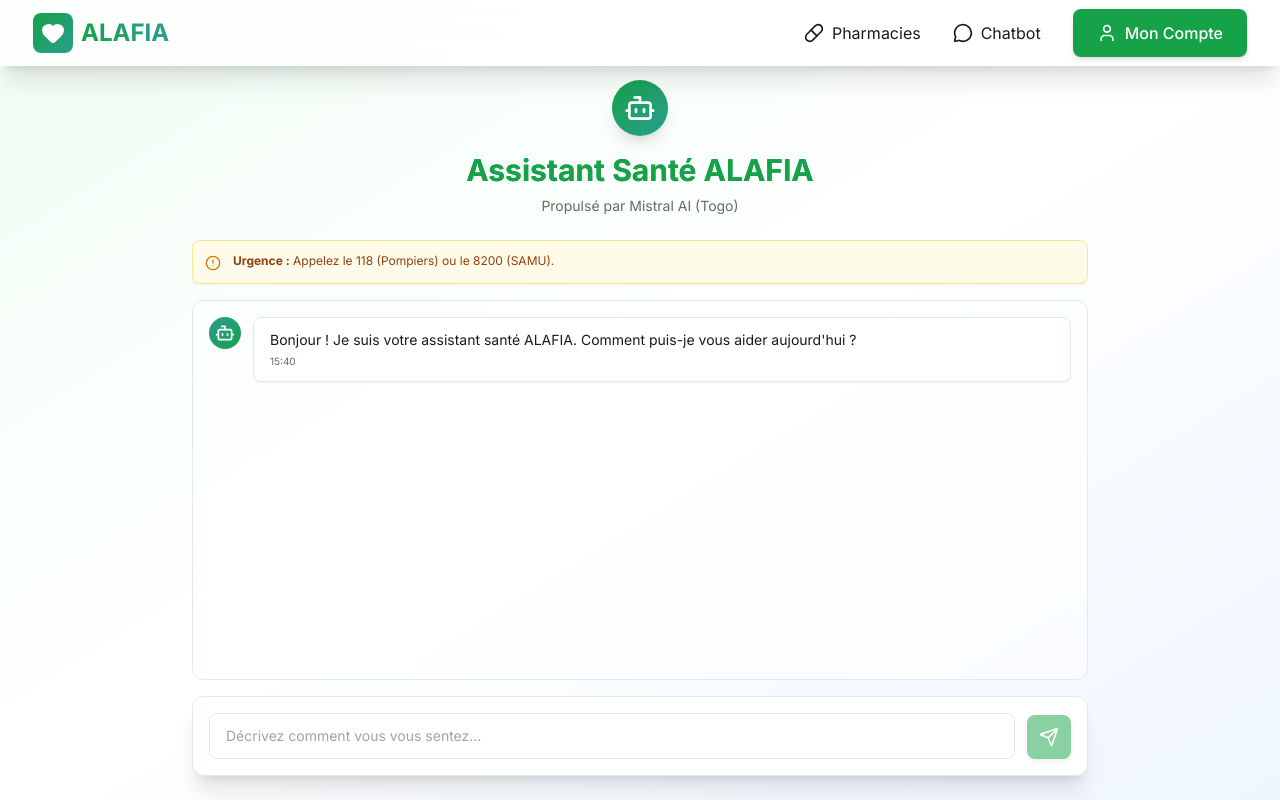
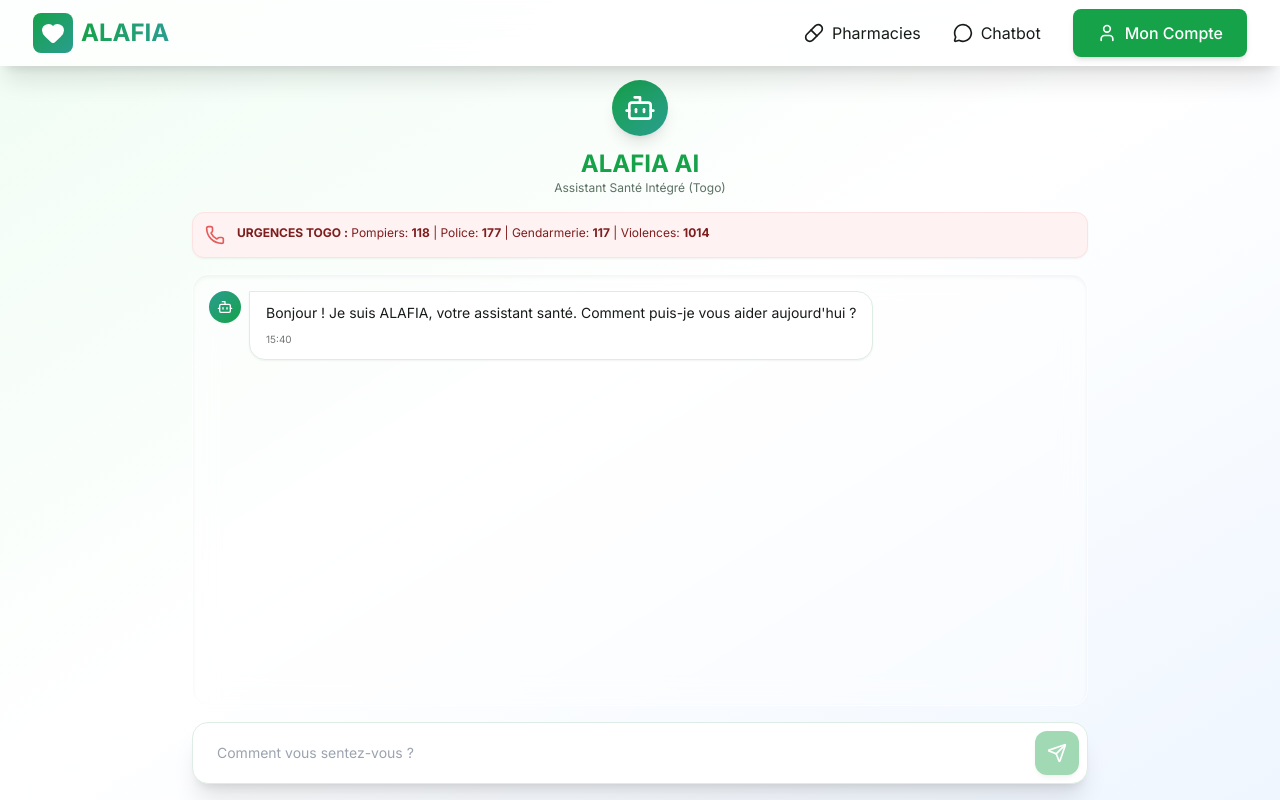
Before and after one commit to aarmad/alafia, a Next.js app: page /chatbot in a window 1280 px wide. Built offline with nearby package versions, Linux system fonts and the light colour scheme.

Commit message:
feat: change chatbot persona to professional doctor and remove static disease list

```diff
--- a/app/api/chat/route.ts
+++ b/app/api/chat/route.ts
@@ -1,6 +1,4 @@
 import { NextResponse } from 'next/server';
-import { promises as fs } from 'fs';
-import path from 'path';
 
 export const maxDuration = 30;
 
@@ -15,19 +13,30 @@
       });
     }
 
-    const jsonDirectory = path.join(process.cwd(), 'data');
-    const fileContents = await fs.readFile(jsonDirectory + '/diseases.json', 'utf8');
-    const diseases = JSON.parse(fileContents);
-    const diseasesContext = JSON.stringify(diseases.slice(0, 5));
-
     const systemMessage = {
       role: "system",
-      content: `Tu es ALAFIA, assistant médical au Togo. Urgence : 118 ou 8200. Connaissances : ${diseasesContext}. Réponds brièvement en Markdown. Pas de diagnostic médical.`
+      content: `Tu es un médecin professionnel et bienveillant.
+            Ta mission est d'écouter les symptômes de l'utilisateur, de poser des questions de suivi si nécessaire, et de donner des conseils médicaux avisés tout en restant prudent.
+
+            NUMÉROS D'URGENCE AU TOGO (À COMMUNIQUER SYSTÉMATIQUEMENT EN CAS DE DANGER) :
+            - Pompiers : 118 ou 22 21 67 06
+            - Police secours : 177
+            - Gendarmerie : 117 ou 22 22 21 39
+            - CHU Sylvanus Olympio : 22 21 25 01
+            - CHU Campus : 22 25 77 68
+            - Violences sexuelles : 1014 / Protection enfant : 111
+
+            CONSIGNES :
+            1. Réponds comme un médecin : sois empathique, précis et professionnel.
+            2. Analyse la conversation pour donner des conseils personnalisés.
+            3. Si les symptômes semblent graves (douleur thoracique, difficulté respiratoire, hémorragie), insiste pour que l'utilisateur contacte immédiatement les urgences listées ci-dessus.
+            4. Précise toujours que tes conseils sont à titre informatif et ne remplacent pas une consultation physique si le cas persiste.
+            5. Utilise le formatage Markdown pour tes réponses.`
     };
 
     const chatMessages = [systemMessage, ...messages];
 
-    // Tentative avec Llama 3 - Le modèle le plus stable sur le Router HF
+    // Appel au point d'accès moderne avec Llama 3.1
     const response = await fetch(
       "https://router.huggingface.co/v1/chat/completions",
       {
@@ -37,61 +46,43 @@
         },
         method: "POST",
         body: JSON.stringify({
-          model: "meta-llama/Llama-3.1-8B-Instruct", // Modèle standard et robuste
+          model: "meta-llama/Llama-3.1-8B-Instruct",
           messages: chatMessages,
-          max_tokens: 500,
+          max_tokens: 800,
         }),
       }
     );
 
     let result = await response.json();
 
-    // Si le modèle principal échoue, on tente un modèle de secours
     if (response.status !== 200) {
-      console.warn("Tentative de secours suite à erreur:", result.error?.message);
-
-      const fallbackResponse = await fetch(
+      console.warn("Erreur Llama, tentative de secours sur Mistral...");
+      const fallback = await fetch(
         "https://router.huggingface.co/v1/chat/completions",
         {
-          headers: {
-            Authorization: `Bearer ${apiKey}`,
-            "Content-Type": "application/json",
-          },
+          headers: { Authorization: `Bearer ${apiKey}`, "Content-Type": "application/json" },
           method: "POST",
           body: JSON.stringify({
             model: "mistralai/Mistral-7B-Instruct-v0.2",
             messages: chatMessages,
-            max_tokens: 500,
+            max_tokens: 500
           }),
         }
       );
-
-      result = await fallbackResponse.json();
-
-      if (fallbackResponse.status !== 200) {
-        throw new Error(result.error?.message || "Tous les modèles sont indisponibles.");
-      }
+      result = await fallback.json();
+      if (fallback.status !== 200) throw new Error(result.error?.message || "IA indisponible");
     }
 
     const aiContent = result.choices?.[0]?.message?.content;
 
     return NextResponse.json({
-      messages: [{
-        role: 'assistant',
-        content: aiContent || "Je n'ai pas pu obtenir de réponse."
-      }]
+      messages: [{ role: 'assistant', content: aiContent || "Désolé, je ne peux pas répondre pour le moment." }]
     });
 
   } catch (error: any) {
     console.error("Chat API Error:", error);
-
-    let msg = "Désolé, les serveurs d'IA sont surchargés. Réessayez dans quelques secondes.";
-    if (error.message.includes('permission') || error.message.includes('403')) {
-      msg = "⚠️ Problème de clé API : Assurez-vous d'utiliser un token 'Write' sur Hugging Face.";
-    }
-
     return NextResponse.json({
-      messages: [{ role: 'assistant', content: msg }]
+      messages: [{ role: 'assistant', content: "⚠️ Service momentanément indisponible. Je vous prie de réessayer dans quelques instants." }]
     });
   }
 }
--- a/app/chatbot/page.tsx
+++ b/app/chatbot/page.tsx
@@ -2,7 +2,7 @@
 
 import { useRef, useEffect, useState } from 'react'
 import Navbar from '@/components/Navbar'
-import { Send, Bot, User, Loader2, AlertCircle } from 'lucide-react'
+import { Send, Bot, User, Loader2, AlertCircle, Phone } from 'lucide-react'
 
 interface Message {
     id: string;
@@ -17,7 +17,7 @@
         {
             id: '1',
             role: 'assistant',
-            content: 'Bonjour ! Je suis votre assistant santé ALAFIA. Comment puis-je vous aider aujourd\'hui ?',
+            content: 'Bonjour ! Je suis ALAFIA, votre assistant santé. Comment puis-je vous aider aujourd\'hui ?',
             createdAt: new Date()
         },
     ])
@@ -72,17 +72,17 @@
                 }
                 setMessages(prev => [...prev, aiMessage])
             } else {
-                throw new Error("Réponse vide de l'IA")
+                throw new Error("Réponse vide")
             }
         } catch (error) {
-            console.error("Erreur Chatbot:", error)
-            const errorMessage: Message = {
-                id: Date.now().toString() + '-error',
+            console.error("Chat Error:", error)
+            const errorMsg: Message = {
+                id: Date.now().toString() + '-err',
                 role: 'assistant',
-                content: "Désolé, je rencontre une difficulté technique. Veuillez vérifier votre connexion ou réessayer plus tard.",
+                content: "Désolé, je rencontre un problème de connexion. Vérifiez votre clé API ou réessayez.",
                 createdAt: new Date()
             }
-            setMessages(prev => [...prev, errorMessage])
+            setMessages(prev => [...prev, errorMsg])
         } finally {
             setIsLoading(false)
         }
@@ -103,82 +103,72 @@
             <main className="pt-20 pb-4 px-4 sm:px-6 lg:px-8 h-screen flex flex-col">
                 <div className="max-w-4xl mx-auto w-full flex-1 flex flex-col">
                     {/* Header */}
-                    <div className="text-center mb-6">
-                        <div className="flex items-center justify-center mb-4">
+                    <div className="text-center mb-4">
+                        <div className="flex items-center justify-center mb-3">
                             <div className="bg-gradient-to-br from-primary to-accent p-3 rounded-full shadow-lg">
                                 <Bot className="w-8 h-8 text-white" />
                             </div>
                         </div>
-                        <h1 className="text-3xl font-bold gradient-text mb-2 text-primary">
-                            Assistant Santé ALAFIA
-                        </h1>
-                        <p className="text-muted-foreground text-sm">
-                            Propulsé par Mistral AI (Togo)
-                        </p>
+                        <h1 className="text-2xl font-bold text-primary">ALAFIA AI</h1>
+                        <p className="text-muted-foreground text-xs">Assistant Santé Intégré (Togo)</p>
                     </div>
 
-                    {/* Disclaimer */}
-                    <div className="bg-amber-50 border border-amber-200 rounded-lg p-3 mb-4 flex items-start space-x-3 shadow-sm">
-                        <AlertCircle className="w-4 h-4 text-amber-600 flex-shrink-0 mt-0.5" />
-                        <p className="text-xs text-amber-800">
-                            <strong>Urgence :</strong> Appelez le 118 (Pompiers) ou le 8200 (SAMU).
-                        </p>
+                    {/* Emergency Info */}
+                    <div className="bg-red-50 border border-red-100 rounded-xl p-3 mb-4 shadow-sm flex items-start space-x-3">
+                        <Phone className="w-5 h-5 text-red-600 flex-shrink-0 animate-pulse" />
+                        <div className="text-xs text-red-900 leading-tight">
+                            <strong>URGENCES TOGO :</strong> Pompiers: <b>118</b> | Police: <b>177</b> | Gendarmerie: <b>117</b> | Violences: <b>1014</b>
+                        </div>
                     </div>
 
                     {/* Messages */}
-                    <div className="flex-1 overflow-y-auto mb-4 space-y-4 bg-white/50 backdrop-blur-sm rounded-xl p-4 border border-border">
+                    <div className="flex-1 overflow-y-auto mb-4 space-y-4 bg-white/40 backdrop-blur-md rounded-2xl p-4 border border-white/50 shadow-inner">
                         {messages.map((m) => (
-                            <div
-                                key={m.id}
-                                className={`flex items-start space-x-3 ${m.role === 'user' ? 'flex-row-reverse space-x-reverse' : ''}`}
-                            >
-                                <div className={`flex-shrink-0 w-8 h-8 rounded-full flex items-center justify-center shadow-sm ${m.role === 'user' ? 'bg-primary' : 'bg-gradient-to-br from-accent to-primary'}`}>
-                                    {m.role === 'user' ? <User className="w-5 h-5 text-white" /> : <Bot className="w-5 h-5 text-white" />}
+                            <div key={m.id} className={`flex ${m.role === 'user' ? 'justify-end' : 'justify-start'} animate-fade-in`}>
+                                <div className={`flex items-start max-w-[85%] space-x-2 ${m.role === 'user' ? 'flex-row-reverse space-x-reverse' : ''}`}>
+                                    <div className={`w-8 h-8 rounded-full flex items-center justify-center flex-shrink-0 ${m.role === 'user' ? 'bg-primary' : 'bg-gradient-to-br from-accent to-primary shadow-sm'}`}>
+                                        {m.role === 'user' ? <User className="w-4 h-4 text-white" /> : <Bot className="w-4 h-4 text-white" />}
                                     </div>
-                                <div className={`flex-1 px-4 py-3 rounded-lg shadow-sm border ${m.role === 'user' ? 'bg-primary text-white' : 'bg-white'}`}>
-                                    <div className="text-sm prose prose-sm max-w-none whitespace-pre-line">
+                                    <div className={`px-4 py-2.5 rounded-2xl text-sm shadow-sm ${m.role === 'user' ? 'bg-primary text-white rounded-tr-none' : 'bg-white border text-foreground rounded-tl-none'}`}>
+                                        <div className="prose prose-sm max-w-none whitespace-pre-line leading-relaxed">
                                             {m.content}
                                         </div>
-                                    <div className={`text-[10px] mt-1 ${m.role === 'user' ? 'text-white/70' : 'text-muted-foreground'}`}>
+                                        <div className={`text-[10px] mt-1 opacity-60 ${m.role === 'user' ? 'text-right' : 'text-left'}`}>
                                             {m.createdAt?.toLocaleTimeString('fr-FR', { hour: '2-digit', minute: '2-digit' })}
+                                        </div>
                                     </div>
                                 </div>
                             </div>
                         ))}
 
                         {isLoading && (
-                            <div className="flex items-start space-x-3 animate-pulse">
-                                <div className="flex-shrink-0 w-8 h-8 rounded-full bg-accent flex items-center justify-center shadow-sm">
-                                    <Bot className="w-5 h-5 text-white" />
-                                </div>
-                                <div className="px-4 py-3 rounded-lg bg-white border flex items-center space-x-2 shadow-sm">
+                            <div className="flex justify-start">
+                                <div className="flex items-center space-x-2 bg-white/80 border px-4 py-2 rounded-2xl shadow-sm">
                                     <Loader2 className="w-4 h-4 animate-spin text-primary" />
-                                    <span className="text-sm text-muted-foreground italic">ALAFIA analyse vos symptômes...</span>
+                                    <span className="text-xs text-muted-foreground italic">ALAFIA rédige une réponse...</span>
                                 </div>
                             </div>
                         )}
                         <div ref={messagesEndRef} />
                     </div>
 
-                    {/* Input Area */}
-                    <form onSubmit={handleChatSubmit} className="bg-white rounded-xl border p-4 shadow-xl mb-2">
-                        <div className="flex items-end space-x-3">
+                    {/* Input */}
+                    <form onSubmit={handleChatSubmit} className="bg-white rounded-2xl border p-2 shadow-xl flex items-center space-x-2">
                         <textarea
                             value={chatInput}
                             onChange={(e) => setChatInput(e.target.value)}
                             onKeyDown={handleKeyPress}
-                                placeholder="Décrivez comment vous vous sentez..."
+                            placeholder="Comment vous sentez-vous ?"
                             rows={1}
-                                className="flex-1 border border-border rounded-lg px-4 py-3 focus:ring-2 focus:ring-primary outline-none text-sm resize-none transition-all"
+                            className="flex-1 bg-transparent border-none focus:ring-0 px-4 py-2 text-sm resize-none"
                         />
                         <button
                             type="submit"
                             disabled={!chatInput.trim() || isLoading}
-                                className="bg-primary hover:bg-primary/90 text-white p-3 rounded-lg disabled:opacity-50 transition-all active:scale-95 shadow-md"
+                            className="bg-primary hover:bg-primary/90 text-white p-3 rounded-xl disabled:opacity-40 transition-all shadow-md active:scale-90"
                         >
                             <Send className="w-5 h-5" />
                         </button>
-                        </div>
                     </form>
                 </div>
             </main>
```
Lines whose indentation alone changed are shown as unchanged.
